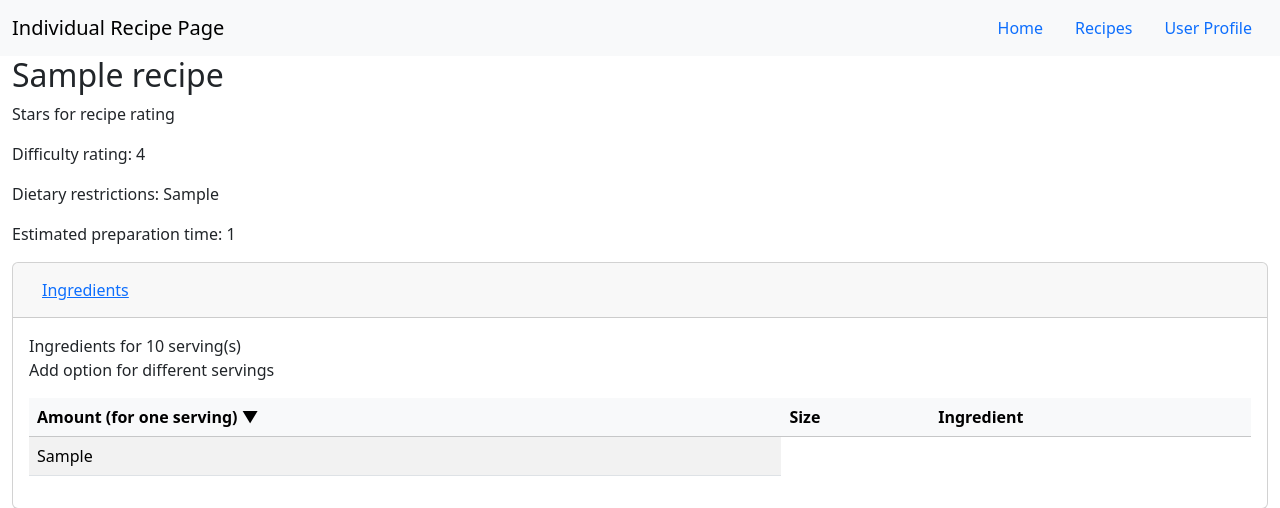
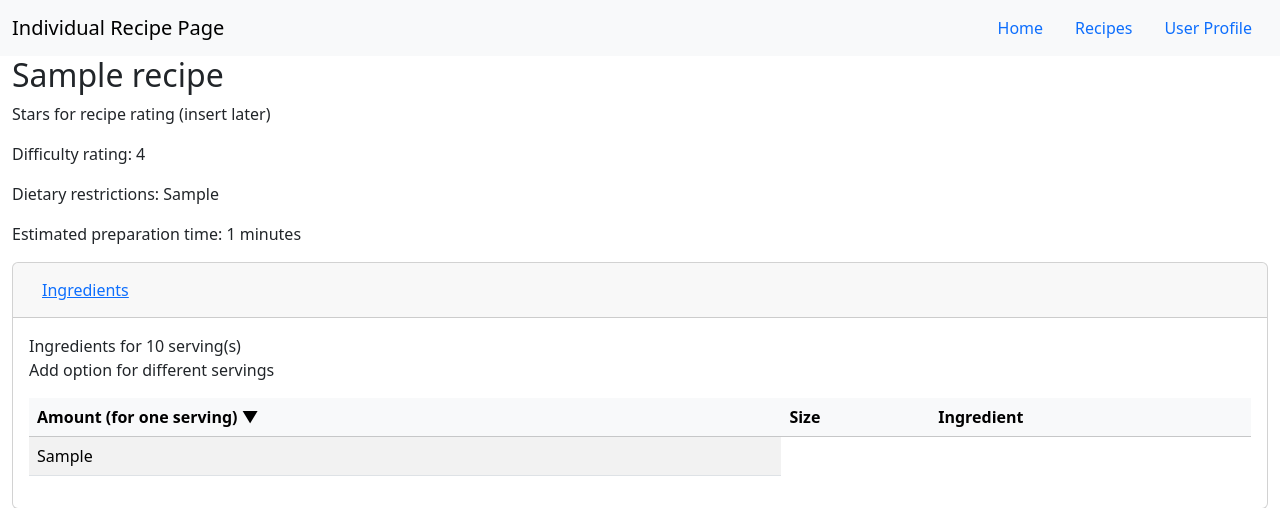
Before and after one commit to uva-cs3240-s22/group-project-a-21, a Django app: page /recipes/1/ in a window 1280 px wide. Shown: the top 508 px of the page. Run offline with Django 4.2, Linux system fonts and the light colour scheme; tables that the repository leaves empty hold one stand-in row (values such as "Sample post"); some libraries are stand-ins or nearby versions.

Commit message:
minor recipe template text changes

```diff
--- a/recipes/templates/recipes/recipe.html
+++ b/recipes/templates/recipes/recipe.html
@@ -28,10 +28,10 @@
         </header>
         <div class="container-fluid">
             <h2>{{ recipe.title }}</h2>
-            <p>Stars for recipe rating</p>
+            <p>Stars for recipe rating (insert later)</p>
             <p>Difficulty rating: {{ recipe.difficultyRating }}</p>
             <p>Dietary restrictions: {{ recipe.dietaryRestrictions }}</p>
-            <p>Estimated preparation time: {{ recipe.time }}</p>
+            <p>Estimated preparation time: {{ recipe.time }} minutes</p>
             <div id="accordion" class="accordion accordion-flush">
                 <div class="card">
                     <div class="card-header" id="collapseIngredientsHeading">
```
